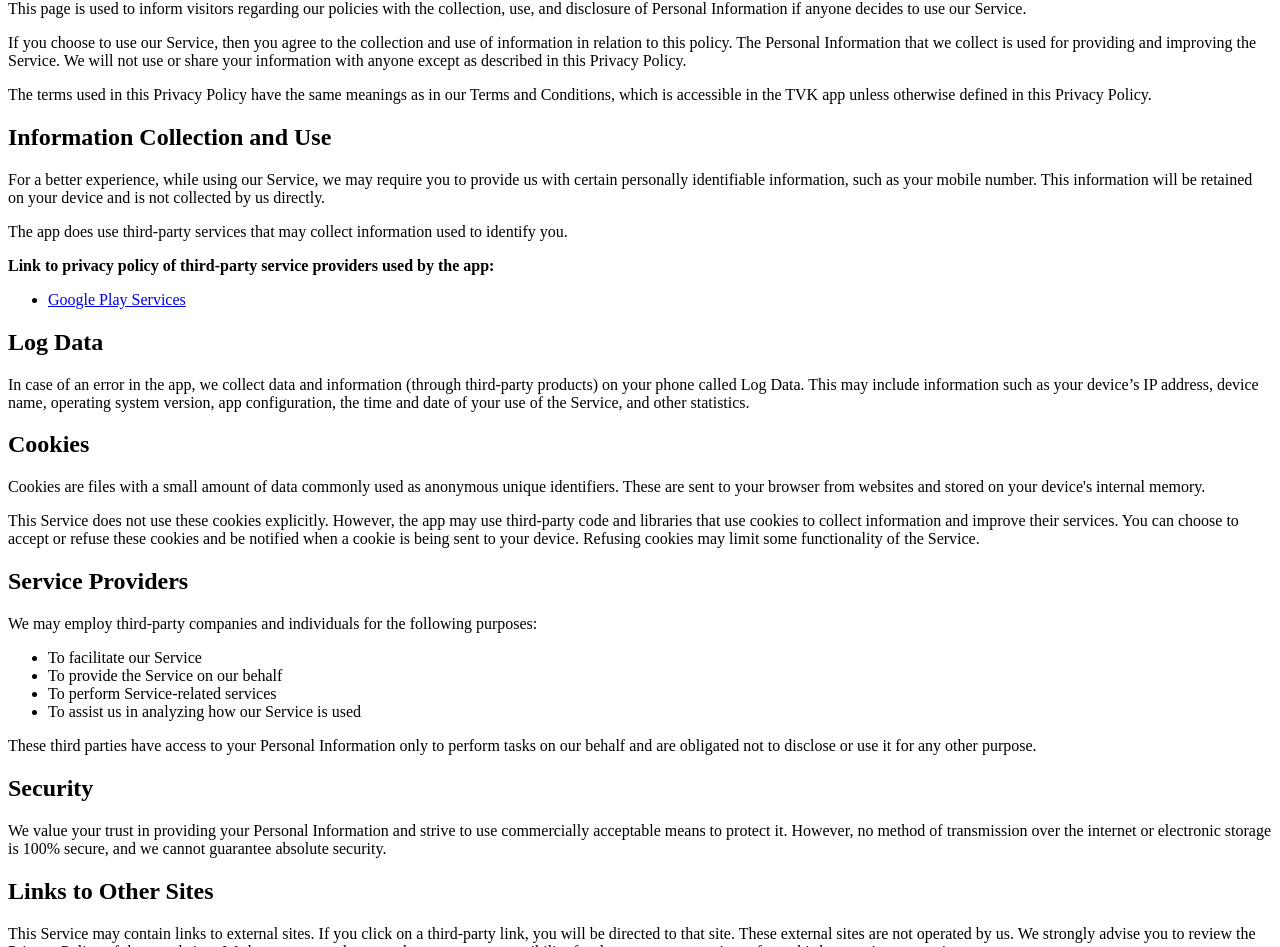
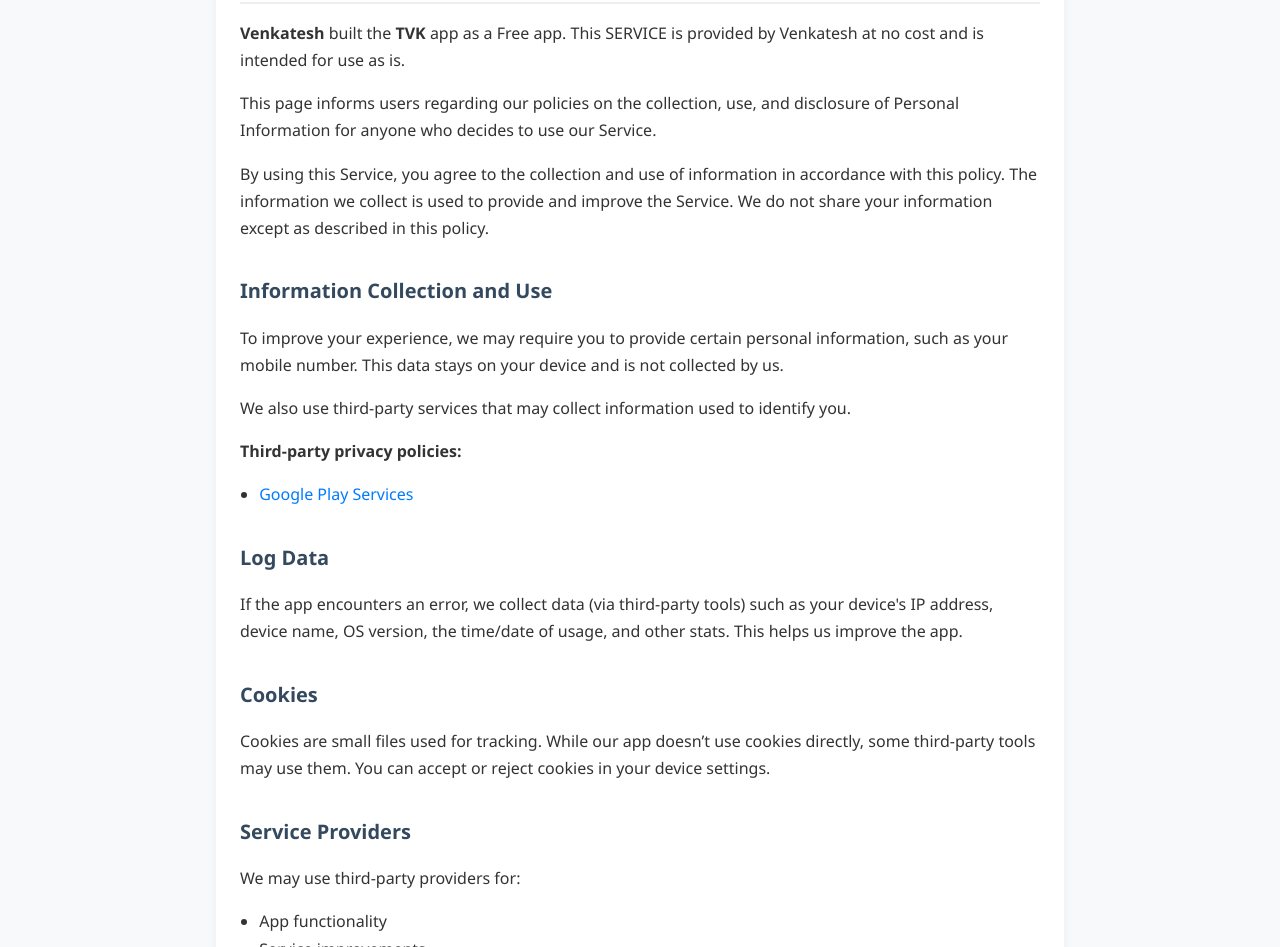
Before and after one commit to venki1410/privacy-policy, a plain HTML site: page index.html in a window 1280 px wide. Shown: the part 114-1061 px from the top of the page. Drawn offline with Linux system fonts and the light colour scheme.

Commit message:
Update index.html

```diff
--- a/index.html
+++ b/index.html
@@ -1,63 +1,135 @@
 <!DOCTYPE html>
 <html lang="en">
 <head>
-  <meta charset="UTF-8">
+  <meta charset="UTF-8" />
+  <meta name="viewport" content="width=device-width, initial-scale=1.0"/>
   <title>Privacy Policy – TVK App</title>
+  <style>
+    body {
+      font-family: 'Segoe UI', Tahoma, Geneva, Verdana, sans-serif;
+      background-color: #f8f9fa;
+      color: #333;
+      line-height: 1.7;
+      margin: 0;
+      padding: 0;
+    }
+
+    .container {
+      max-width: 800px;
+      margin: 0 auto;
+      padding: 2rem 1.5rem;
+      background-color: #fff;
+      box-shadow: 0 4px 12px rgba(0, 0, 0, 0.05);
+      border-radius: 12px;
+    }
+
+    h1, h2 {
+      color: #2c3e50;
+    }
+
+    h1 {
+      font-size: 2rem;
+      margin-bottom: 1rem;
+      border-bottom: 2px solid #eee;
+      padding-bottom: 0.5rem;
+    }
+
+    h2 {
+      margin-top: 2rem;
+      font-size: 1.25rem;
+      color: #34495e;
+    }
+
+    ul {
+      padding-left: 1.2rem;
+    }
+
+    a {
+      color: #007bff;
+      text-decoration: none;
+    }
+
+    a:hover {
+      text-decoration: underline;
+    }
+
+    .footer {
+      font-size: 0.9rem;
+      color: #666;
+      margin-top: 2rem;
+      border-top: 1px solid #ddd;
+      padding-top: 1rem;
+    }
+
+    @media (max-width: 600px) {
+      .container {
+        padding: 1.5rem 1rem;
+      }
+
+      h1 {
+        font-size: 1.5rem;
+      }
+
+      h2 {
+        font-size: 1.1rem;
+      }
+    }
+  </style>
 </head>
 <body>
+  <div class="container">
     <h1>Privacy Policy</h1>
-
     <p><strong>Venkatesh</strong> built the <strong>TVK</strong> app as a Free app. This SERVICE is provided by Venkatesh at no cost and is intended for use as is.</p>
 
-  <p>This page is used to inform visitors regarding our policies with the collection, use, and disclosure of Personal Information if anyone decides to use our Service.</p>
+    <p>This page informs users regarding our policies on the collection, use, and disclosure of Personal Information for anyone who decides to use our Service.</p>
 
-  <p>If you choose to use our Service, then you agree to the collection and use of information in relation to this policy. The Personal Information that we collect is used for providing and improving the Service. We will not use or share your information with anyone except as described in this Privacy Policy.</p>
-
-  <p>The terms used in this Privacy Policy have the same meanings as in our Terms and Conditions, which is accessible in the TVK app unless otherwise defined in this Privacy Policy.</p>
+    <p>By using this Service, you agree to the collection and use of information in accordance with this policy. The information we collect is used to provide and improve the Service. We do not share your information except as described in this policy.</p>
 
     <h2>Information Collection and Use</h2>
-  <p>For a better experience, while using our Service, we may require you to provide us with certain personally identifiable information, such as your mobile number. This information will be retained on your device and is not collected by us directly.</p>
+    <p>To improve your experience, we may require you to provide certain personal information, such as your mobile number. This data stays on your device and is not collected by us.</p>
 
-  <p>The app does use third-party services that may collect information used to identify you.</p>
-  <p><strong>Link to privacy policy of third-party service providers used by the app:</strong></p>
+    <p>We also use third-party services that may collect information used to identify you.</p>
+
+    <strong>Third-party privacy policies:</strong>
     <ul>
       <li><a href="https://policies.google.com/privacy" target="_blank">Google Play Services</a></li>
     </ul>
 
     <h2>Log Data</h2>
-  <p>In case of an error in the app, we collect data and information (through third-party products) on your phone called Log Data. This may include information such as your device’s IP address, device name, operating system version, app configuration, the time and date of your use of the Service, and other statistics.</p>
+    <p>If the app encounters an error, we collect data (via third-party tools) such as your device's IP address, device name, OS version, the time/date of usage, and other stats. This helps us improve the app.</p>
 
     <h2>Cookies</h2>
-  <p>Cookies are files with a small amount of data commonly used as anonymous unique identifiers. These are sent to your browser from websites and stored on your device's internal memory.</p>
-  <p>This Service does not use these cookies explicitly. However, the app may use third-party code and libraries that use cookies to collect information and improve their services. You can choose to accept or refuse these cookies and be notified when a cookie is being sent to your device. Refusing cookies may limit some functionality of the Service.</p>
+    <p>Cookies are small files used for tracking. While our app doesn’t use cookies directly, some third-party tools may use them. You can accept or reject cookies in your device settings.</p>
 
     <h2>Service Providers</h2>
-  <p>We may employ third-party companies and individuals for the following purposes:</p>
+    <p>We may use third-party providers for:</p>
     <ul>
-    <li>To facilitate our Service</li>
-    <li>To provide the Service on our behalf</li>
-    <li>To perform Service-related services</li>
-    <li>To assist us in analyzing how our Service is used</li>
+      <li>App functionality</li>
+      <li>Service improvements</li>
+      <li>Data analytics</li>
     </ul>
-  <p>These third parties have access to your Personal Information only to perform tasks on our behalf and are obligated not to disclose or use it for any other purpose.</p>
+    <p>They have limited access to your data and are bound to keep it secure and confidential.</p>
 
     <h2>Security</h2>
-  <p>We value your trust in providing your Personal Information and strive to use commercially acceptable means to protect it. However, no method of transmission over the internet or electronic storage is 100% secure, and we cannot guarantee absolute security.</p>
+    <p>We value your trust in providing personal data. We use commercially acceptable means to protect it, but no method is 100% secure.</p>
 
     <h2>Links to Other Sites</h2>
-  <p>This Service may contain links to external sites. If you click on a third-party link, you will be directed to that site. These external sites are not operated by us. We strongly advise you to review the Privacy Policy of these websites. We have no control over and assume no responsibility for the content or practices of any third-party sites or services.</p>
+    <p>This app may link to external websites. We are not responsible for the content or privacy policies of those sites. Please review them independently.</p>
 
     <h2>Children’s Privacy</h2>
-  <p>Our Services do not address anyone under the age of 13. We do not knowingly collect personally identifiable information from children under 13. If we discover that a child under 13 has provided us with personal information, we will delete it immediately. If you are a parent or guardian and are aware that your child has provided us with personal information, please contact us.</p>
+    <p>This app is not intended for children under 13. We do not knowingly collect data from them. If you are a parent or guardian and believe your child has shared data, contact us to remove it.</p>
 
-  <h2>Changes to This Privacy Policy</h2>
-  <p>We may update our Privacy Policy from time to time. You are advised to review this page periodically for any changes. We will notify you of any changes by posting the updated Privacy Policy on this page.</p>
+    <h2>Changes to This Policy</h2>
+    <p>We may update this Privacy Policy periodically. You are advised to check this page regularly for updates.</p>
 
-  <p>This policy is effective as of <strong>2025-05-29</strong>.</p>
+    <p><strong>Effective Date:</strong> May 29, 2025</p>
 
     <h2>Contact Us</h2>
-  <p>If you have any questions or suggestions about our Privacy Policy, do not hesitate to contact us at <a href="mailto:venki14101996@gmail.com">venki14101996@gmail.com</a>.</p>
+    <p>If you have any questions about this Privacy Policy, contact us at <a href="mailto:venki14101996@gmail.com">venki14101996@gmail.com</a>.</p>
 
-
+    <div class="footer">
+      <p>This privacy policy was generated using a public template and modified for the TVK app.</p>
+    </div>
+  </div>
 </body>
 </html>
```
Lines whose indentation alone changed are shown as unchanged.
